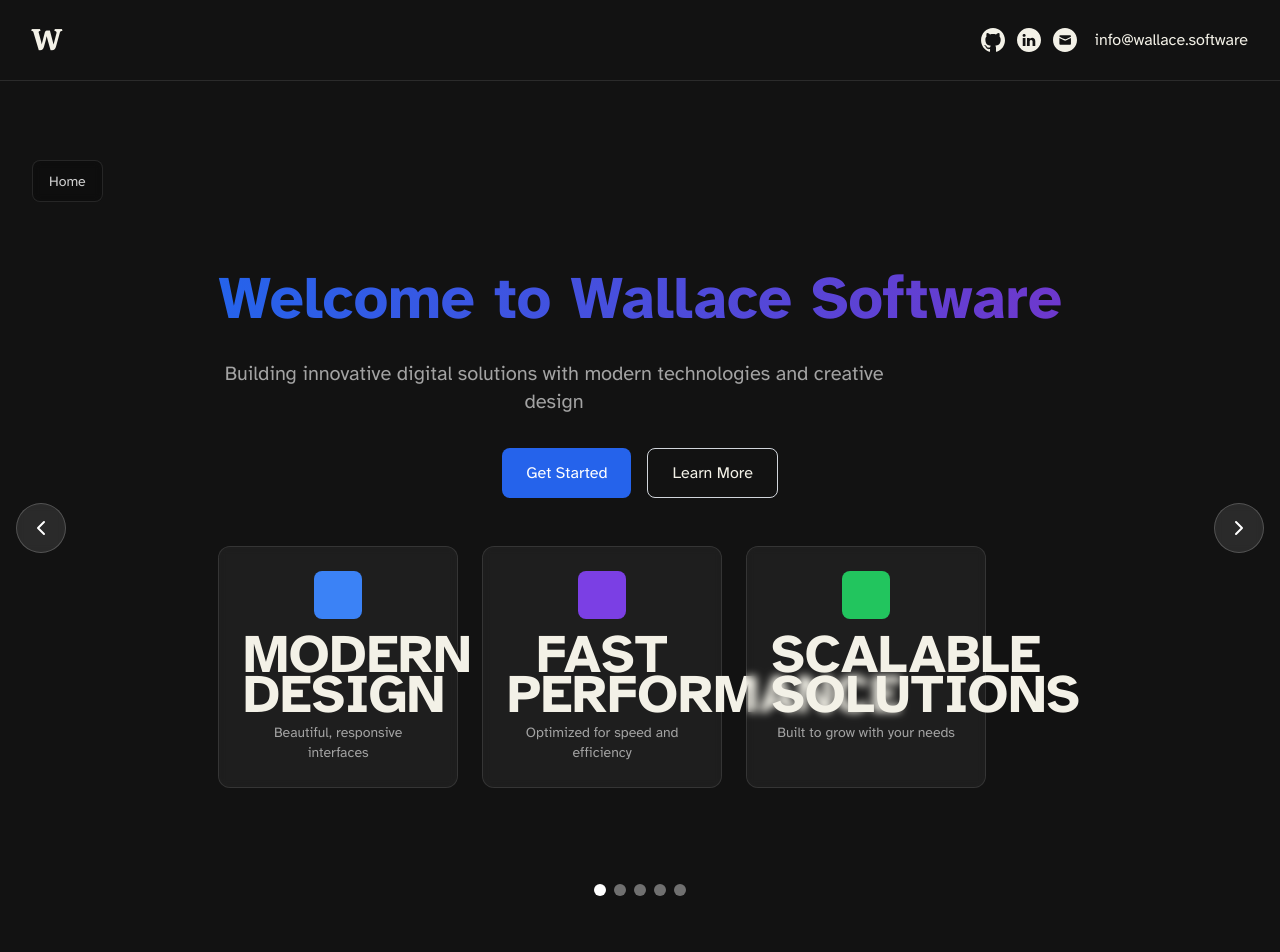
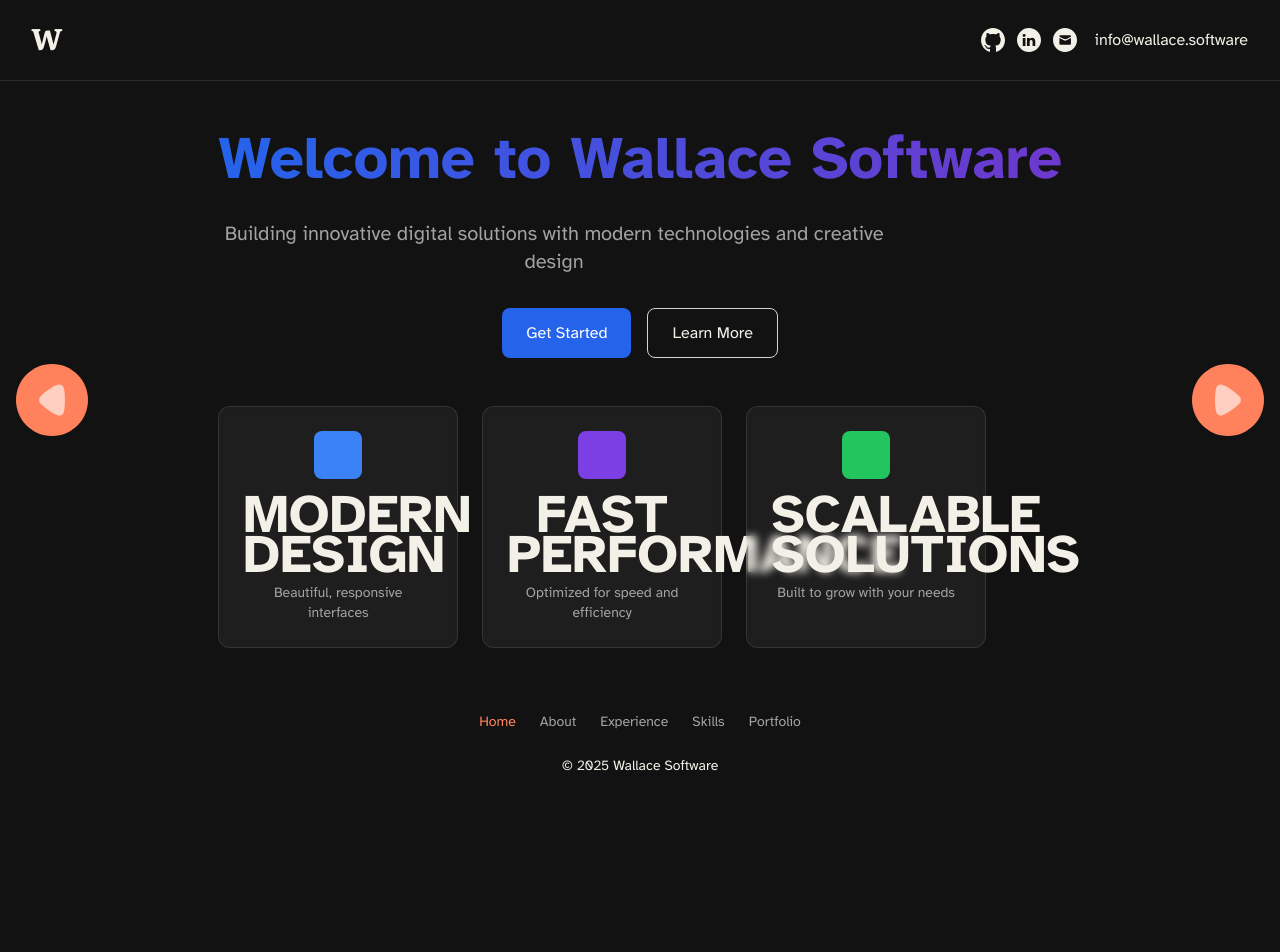
Before and after one commit to Darth-Degen/wallace-software, a Next.js app: page / in a window 1280 px wide. Shown: the top 952 px of the page. After the commit the page ends 800 px from the top, so only its background shows below. Built offline with nearby package versions, Linux system fonts and the light colour scheme.

Commit message:
updated correct arrows

```diff
--- a/src/components/architecture/layout/PageShell.tsx
+++ b/src/components/architecture/layout/PageShell.tsx
@@ -77,7 +77,7 @@
           id="page-main"
           className={cx(
             // Simplified: use standard flexbox layout without dynamic calculations
-            "flex w-full flex-1 flex-col overflow-x-clip bg-page",
+            "flex w-full h-full flex-1 flex-col overflow-x-clip bg-page",
             // if header overlays content (absolute / animate), push content down
             // Use responsive padding to match header h-16 md:h-20
             padForHeader && "pt-28 md:pt-32",
--- a/src/components/custom/SlideCarousel.tsx
+++ b/src/components/custom/SlideCarousel.tsx
@@ -10,6 +10,7 @@
   PortfolioSlide,
 } from "./slides";
 import { useSlideAnimations } from "@hooks";
+import { CarouselNavigationButton } from "@components";
 
 const slideComponents = {
   home: HomeSlide,
@@ -37,16 +38,6 @@
     currentSlide,
     previousSlide,
   });
-
-  // Debug logging
-  console.log(
-    "SlideCarousel - currentSlide:",
-    currentSlide,
-    "previousSlide:",
-    previousSlide,
-    "animationTrigger:",
-    animationTrigger
-  );
 
   const goToSlide = (index: number, direction?: 1 | -1) => {
     if (
@@ -83,48 +74,19 @@
   const CurrentSlideComponent = slideComponents[currentSlide];
 
   return (
-    <div className="relative w-full h-screen overflow-hidden bg-background">
+    <div className="w-full h-full flex flex-col">
       {/* Navigation Controls */}
-      <div className="absolute top-1/2 left-4 z-10 transform -translate-y-1/2">
-        <motion.button
-          onClick={prevSlide}
-          className="p-3 rounded-full bg-white/10 backdrop-blur-sm border border-white/20 text-white hover:bg-white/20 transition-colors"
-          whileHover={{ scale: 1.05 }}
-          whileTap={{ scale: 0.95 }}
-        >
-          <ChevronLeft size={24} />
-        </motion.button>
-      </div>
+      <CarouselNavigationButton
+        direction="left"
+        onClick={prevSlide}
+        className="absolute left-4 top-1/2 -translate-y-1/2 z-10"
+      />
 
-      <div className="absolute top-1/2 right-4 z-10 transform -translate-y-1/2">
-        <motion.button
-          onClick={nextSlide}
-          className="p-3 rounded-full bg-white/10 backdrop-blur-sm border border-white/20 text-white hover:bg-white/20 transition-colors"
-          whileHover={{ scale: 1.05 }}
-          whileTap={{ scale: 0.95 }}
-        >
-          <ChevronRight size={24} />
-        </motion.button>
-      </div>
-
-      {/* Slide Indicators */}
-      <div className="absolute bottom-8 left-1/2 transform -translate-x-1/2 z-10">
-        <div className="flex space-x-2">
-          {slideOrder.map((_, index) => (
-            <motion.button
-              key={index}
-              onClick={() => goToSlide(index)}
-              className={`w-3 h-3 rounded-full transition-colors ${
-                index === currentSlideIndex
-                  ? "bg-white"
-                  : "bg-white/40 hover:bg-white/60"
-              }`}
-              whileHover={{ scale: 1.2 }}
-              whileTap={{ scale: 0.9 }}
-            />
-          ))}
-        </div>
-      </div>
+      <CarouselNavigationButton
+        direction="right"
+        onClick={nextSlide}
+        className="absolute right-4 top-1/2 -translate-y-1/2 z-10"
+      />
 
       {/* Slide Content */}
       <AnimatePresence mode="wait">
@@ -132,25 +94,9 @@
           key={currentSlide}
           animationTrigger={animationTrigger}
           direction={navigationDirection}
-          className="relative z-0"
+          className="relative z-0 h-full flex-grow"
         />
       </AnimatePresence>
-
-      {/* Slide Title Overlay */}
-      <div className="absolute top-8 left-8 z-10">
-        <motion.div
-          key={`title-${currentSlide}`}
-          initial={{ opacity: 0, x: -20 }}
-          animate={{ opacity: 1, x: 0 }}
-          exit={{ opacity: 0, x: -20 }}
-          transition={{ duration: 0.3 }}
-          className="bg-black/20 backdrop-blur-sm rounded-lg px-4 py-2 border border-white/10"
-        >
-          <span className="text-white/80 text-sm font-medium capitalize">
-            {currentSlide}
-          </span>
-        </motion.div>
-      </div>
     </div>
   );
 };
--- a/src/hooks/useSlideAnimations.ts
+++ b/src/hooks/useSlideAnimations.ts
@@ -17,13 +17,10 @@
   previousSlide
 }: UseSlideAnimationsOptions): UseSlideAnimationsReturn => {
 
-  console.log("start useSlideAnimations");
-
   const [isTransitioning, setIsTransitioning] = useState(false);
   const [animationTrigger, setAnimationTrigger] = useState<"pageLoad" | "slideTransition">("pageLoad");
   // Simple logic: if we have a previousSlide, it's a transition, otherwise it's a page load
   useEffect(() => {
-  console.log("useSlideAnimations - currentSlide:", currentSlide, "previousSlide:", previousSlide, "animationTrigger:", animationTrigger);
 
     if (previousSlide && previousSlide !== currentSlide) {
       // This is a slide transition
```
